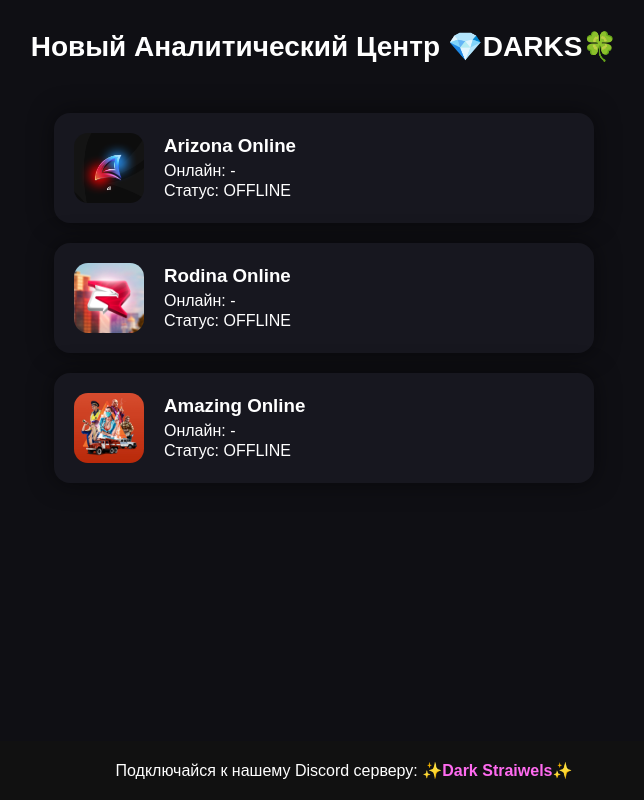
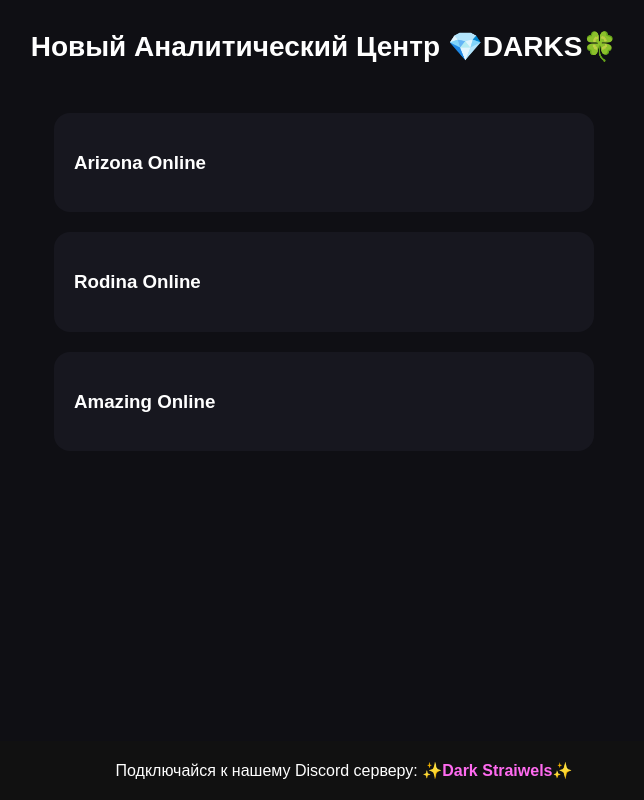
Before and after one commit to AndreyDiaz61826/analytics-backend, a website: page index.html in a window 1280 px wide. Shown: the whole page, without its empty margins (316-960 px from the left). Drawn offline with Linux system fonts and the light colour scheme.

Commit message:
Update index.html

```diff
--- a/index.html
+++ b/index.html
@@ -3,7 +3,7 @@
 <head>
   <meta charset="UTF-8">
   <meta name="viewport" content="width=device-width, initial-scale=1.0">
-  <title>Новый Аналитический Центр 💎DARKS🍀</title>
+  <title>Аналитический Центр 💎DARKS🍀</title>
   <style>
     body {
       background: #0f0f14;
@@ -20,7 +20,7 @@
       font-weight: bold;
     }
 
-    .server-card {
+    .project-card {
       background: #17171f;
       padding: 20px;
       border-radius: 16px;
@@ -29,27 +29,42 @@
       display: flex;
       align-items: center;
       gap: 20px;
-      box-shadow: 0 0 25px rgba(0,0,0,0.5);
+      cursor: pointer;
       transition: 0.3s;
     }
 
-    .server-card:hover {
+    .project-card:hover {
       transform: scale(1.03);
     }
 
-    .server-icon {
-      width: 70px;
-      height: 70px;
-      object-fit: cover;
+    .project-info {
+      display: none;
+      background: #22222a;
       border-radius: 14px;
+      padding: 15px;
+      margin: 10px auto;
+      max-width: 500px;
     }
 
-    .server-card h3 {
-      margin: 0 0 5px 0;
+    .server-list {
+      margin-top: 10px;
+      display: flex;
+      flex-wrap: wrap;
+      gap: 8px;
     }
 
-    .server-card p {
-      margin: 2px 0;
+    .server-list button {
+      padding: 6px 10px;
+      border-radius: 10px;
+      border: none;
+      cursor: pointer;
+      background: #ff6bf0;
+      color: white;
+      transition: 0.3s;
+    }
+
+    .server-list button:hover {
+      background: #e055d5;
     }
 
     footer {
@@ -74,32 +89,39 @@
 <header>Новый Аналитический Центр 💎DARKS🍀</header>
 
 <!-- Arizona Online -->
-  <div class="server-card">
-    <img src="ffcdca2633fa997c18c3d443d6b181fcecc5fb3d.png" class="server-icon" alt="Arizona Online">
-    <div>
+<div class="project-card" onclick="toggleProject('arizona')">
   <h3>Arizona Online</h3>
-      <p>Онлайн: <span id="arizona-online">-</span></p>
-      <p>Статус: <span id="arizona-status">OFFLINE</span></p>
+</div>
+<div id="arizona" class="project-info">
+  <h4>Сервера Arizona Online</h4>
+  <div class="server-list">
+    Phoenix, Tucson, Scottdale, Chandler, Brainburg, Saint-Rose, Mesa, Red-Rock, Yuma, Surprise,
+    Prescott, Glendale, Kingman, Winslow, Payson, Gilbert, Show-Low, Casa-Grande, Page, Sun-City,
+    Queen-Creek, Sedona, Holiday, Wednesday, Yava, Faraway, Bumble Bee, Christmas, Mirage, Love, Drake,
+    Mobile 1, Mobile 2, Mobile 3
   </div>
 </div>
 
 <!-- Rodina Online -->
-  <div class="server-card">
-    <img src="IMG_20260301_192101_953.jpg" class="server-icon" alt="Rodina Online">
-    <div>
+<div class="project-card" onclick="toggleProject('rodina')">
   <h3>Rodina Online</h3>
-      <p>Онлайн: <span id="rodina-online">-</span></p>
-      <p>Статус: <span id="rodina-status">OFFLINE</span></p>
+</div>
+<div id="rodina" class="project-info">
+  <h4>Сервера Rodina Online</h4>
+  <div class="server-list">
+    Центральный округ, Южный округ, Северный округ, Восточный округ, Западный округ,
+    Приморский округ, Федеральный округ, Москва, Санкт-Петербург
   </div>
 </div>
 
 <!-- Amazing Online -->
-  <div class="server-card">
-    <img src="IMG-20260301-WA0001.jpg" class="server-icon" alt="Amazing Online">
-    <div>
+<div class="project-card" onclick="toggleProject('amazing')">
   <h3>Amazing Online</h3>
-      <p>Онлайн: <span id="amazing-online">-</span></p>
-      <p>Статус: <span id="amazing-status">OFFLINE</span></p>
+</div>
+<div id="amazing" class="project-info">
+  <h4>Сервера Amazing Online</h4>
+  <div class="server-list">
+    RED, YELLOW, GREEN, AZURE, SILVER, ROSE, BLACK, SKY, TITAN, X, FIRE, LIME
   </div>
 </div>
 
@@ -108,31 +130,10 @@
 </footer>
 
 <script>
-    const BASE_URL = 'https://analytics-backend-production.up.railway.app';
-
-    function fetchServerData(serverId, onlineElId, statusElId) {
-      fetch(`${BASE_URL}/server/${serverId}`)
-        .then(res => res.json())
-        .then(data => {
-          document.getElementById(onlineElId).textContent = data.online;
-          document.getElementById(statusElId).textContent = data.status?.toUpperCase() || 'ONLINE';
-        })
-        .catch(() => {
-          document.getElementById(statusElId).textContent = 'OFFLINE';
-        });
+  function toggleProject(projectId) {
+    const el = document.getElementById(projectId);
+    el.style.display = el.style.display === 'block' ? 'none' : 'block';
   }
-
-    // ID серверов (замени на реальные, если будут другие)
-    fetchServerData('9767606', 'arizona-online', 'arizona-status'); // Arizona Online
-    fetchServerData('9767607', 'rodina-online', 'rodina-status');   // Rodina Online
-    fetchServerData('1234567', 'amazing-online', 'amazing-status'); // Amazing Online
-
-    // Автообновление каждые 30 секунд
-    setInterval(() => {
-      fetchServerData('9767606', 'arizona-online', 'arizona-status');
-      fetchServerData('9767607', 'rodina-online', 'rodina-status');
-      fetchServerData('1234567', 'amazing-online', 'amazing-status');
-    }, 30000);
 </script>
 
 </body>
```
Lines whose indentation alone changed are shown as unchanged.
